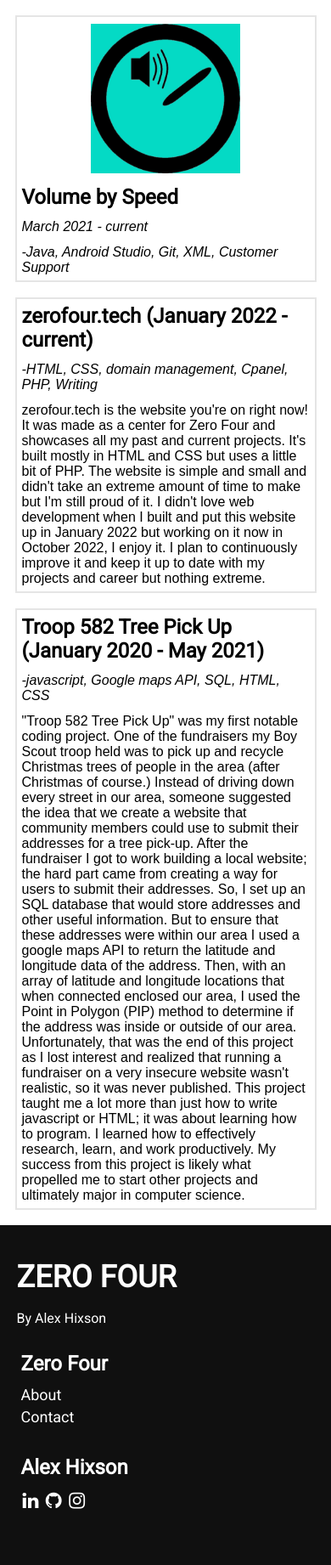
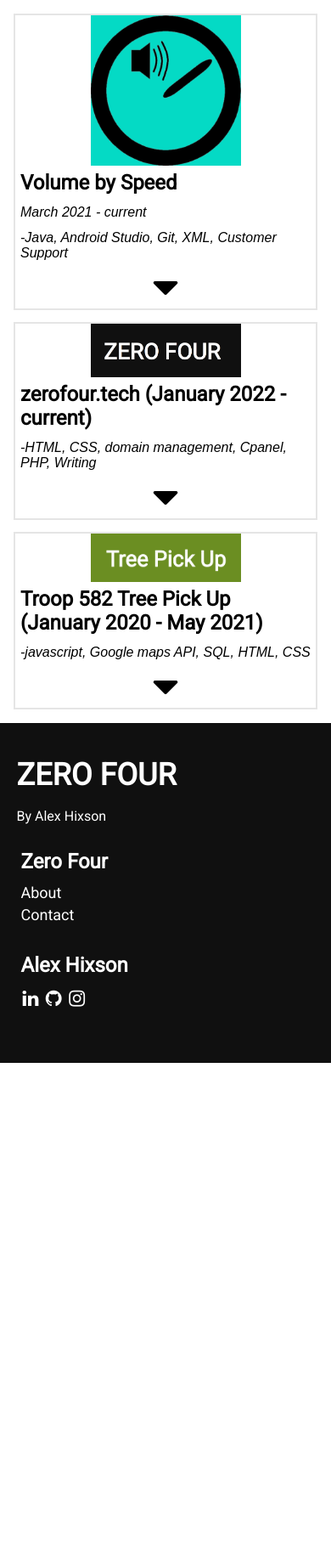
Before and after one commit to hixsonaj/htdocs, a PHP site: page / in a window 390 px wide. Shown: the part 80-1922 px from the top of the page at 85% size. After the commit the page ends 1331 px from the top, so only its background shows below. Run offline with PHP 8.4, Linux system fonts and the light colour scheme.

Commit message:
mobile and desktop scaling, dropdown description added

```diff
--- a/header_footer/footer_style.css
+++ b/header_footer/footer_style.css
@@ -106,7 +106,7 @@
   padding-top: 20px;
 }
 
-@media(max-width: 720px){
+@media(max-width: 766px){
   .footer {
     height: 400px;
   }
--- a/header_footer/header_style.css
+++ b/header_footer/header_style.css
@@ -97,13 +97,13 @@
   width: 200px;
 }
 
-@media(max-width: 720px){
+@media(max-width: 766px){
   .navigation {
     display: none;
   }
 }
 
-@media(min-width: 720px){
+@media(min-width: 766px){
   .dropdown {
     display: none;
   }
--- /dev/null
+++ b/index.css
@@ -0,0 +1,69 @@
+*{
+    margin: 0;
+    padding: 0;
+    list-style: none;
+    text-decoration: none;
+    color: inherit;
+}
+
+.projects_section {
+  width: 100%;
+}
+
+.projects {
+  width: 100%;
+}
+
+.projects li {
+  float: left;
+  width: 32%;
+  display: inline-block;
+  padding-left: 1%;
+  padding-top: 18px;
+  padding-bottom: 18px;
+}
+
+.projects li section {
+  outline: 2px solid #e5e5e5 !important;
+}
+
+.projects li section button {
+  width: 100%;
+  border: none;
+  background-color: transparent;
+  cursor: pointer;
+}
+
+.projects li section button:hover {
+  background-color: #e5e5e5;
+}
+
+.projects li section button span i {
+  text-align: center;
+  font-size: 50px;
+
+}
+
+.description {
+  display: none;
+  background-color: #e5e5e5;
+}
+
+.projects p {
+  font-family: Arial;
+  padding: 6px;
+  font-size: 16px;
+}
+
+.projects h1 {
+  Padding: 6px;
+  font-family: "Roboto";
+  font-size: 24px;
+}
+
+.projects img {
+  width: 50%;
+  display: block;
+  margin-left: auto;
+  margin-right: auto;
+}
--- a/index.php
+++ b/index.php
@@ -3,7 +3,9 @@
     <title>Zero Four</Title>
     <meta name="description" content="Do you need your Christmas tree picked up. We can help you learn how.">
     <meta name="viewport" content="width=device-width, initial-scale=1">
-
+    <link rel="stylesheet" href="https://cdnjs.cloudflare.com/ajax/libs/font-awesome/4.7.0/css/font-awesome.min.css">
+    <link rel="stylesheet" media="screen and (min-width: 767px)" href="index.css" />
+    <link rel="stylesheet" media="screen and (max-width: 766px)" href="index_mobile.css" />
   </head>
   <body>
     <header>
@@ -12,24 +14,73 @@
       ?>
     </header>
     <main>
-      <link rel="stylesheet" href="post_style.css">
-      <div class="post" id="Volume by Speed">
+      <div class="projects_section">
+        <ul class="projects">
+
+          <script type="text/javascript">
+          let id;
+          function toggleDesc(id) {
+            var x = document.getElementById(id);
+            if (x.style.display == "block") {
+              x.style.display = "none";
+            } else {
+              x.style.display = "block";
+            }
+          }
+          </script>
+
+          <li id="volume_by_speed">
+            <section>
+              <img src="project_images/app_logo.png" alt="Zero Four App Logo">
+              <h1>Volume by Speed</h1>
+              <p><i>March 2021 - current</i></p>
+              <p><i>-Java, Android Studio, Git, XML, Customer Support</i></p>
+              <button onclick="toggleDesc('volume_by_speed_description')" type="button" name="button"><span><i class="fa fa-caret-down"></i></span></button>
+            </section>
+            <div class="description" id="volume_by_speed_description">
+              <p>"Volume by Speed" is a mobile app I built that is currently available on the google play store for free. The app will increase your phone's media volume as your speed increases, and the rate at which your volume increases can be adjusted. This could be useful for counteracting road noise when driving, or wind noise when biking. "Volume by Speed" was published in January 2022 and as of October 2022 has over 100 active downloads. I have spent hundreds of hours building this app from front to back, and from start to finish (although I still work on it occasionally). Altogether I have enjoyed building the app, learning java, and familiarizing myself with the process of app development. I continue to enjoy the positive (and negative) feedback I get on how they like the app or how they think it could be improved. </p>
+            </div>
+          </li>
+          <li id="zerofour.tech">
+            <section>
+              <img src="project_images/zero_four_website_logo.png" alt="Zero Four Website Logo">
+              <h1>zerofour.tech (January 2022 - current)</h1>
+              <p><i>-HTML, CSS, domain management, Cpanel, PHP, Writing</i></p>
+              <button onclick="toggleDesc('zero_four_website_description')" type="button" name="button"><span><i class="fa fa-caret-down"></i></span></button>
+            </section>
+            <div class="description" id="zero_four_website_description">
+              <p>zerofour.tech is the website you're on right now! It was made as a center for Zero Four and showcases all my past and current projects. It's built mostly in HTML and CSS but uses a little bit of PHP. The website is simple and small and didn't take an extreme amount of time to make but I'm still proud of it. I didn't love web development when I built and put this website up in January 2022 but working on it now in October 2022, I enjoy it. I plan to continuously improve it and keep it up to date with my projects and career but nothing extreme.</p>
+            </div>
+          </li>
+          <li id="tree_pick_up">
+            <section>
+              <img src="project_images/tree_pick_up_website_logo.png" alt="Tree Pick Up Webstie Logo">
+              <h1>Troop 582 Tree Pick Up (January 2020 - May 2021)</h1>
+              <p><i>-javascript, Google maps API, SQL, HTML, CSS</i></p>
+              <button onclick="toggleDesc('tree_pick_up_website_description')" type="button" name="button"><span><i class="fa fa-caret-down"></i></span></button>
+            </section>
+            <div class="description" id="tree_pick_up_website_description">
+              <p>"Troop 582 Tree Pick Up" was my first notable coding project. One of the fundraisers my Boy Scout troop held was to pick up and recycle Christmas trees of people in the area (after Christmas of course.) Instead of driving down every street in our area, someone suggested the idea that we create a website that community members could use to submit their addresses for a tree pick-up. After the fundraiser I got to work building a local website; the hard part came from creating a way for users to submit their addresses. So, I set up an SQL database that would store addresses and other useful information. But to ensure that these addresses were within our area I used a google maps API to return the latitude and longitude data of the address. Then, with an array of latitude and longitude locations that when connected enclosed our area, I used the Point in Polygon (PIP) method to determine if the address was inside or outside of our area. Unfortunately, that was the end of this project as I lost interest and realized that running a fundraiser on a very insecure website wasn't realistic, so it was never published. This project taught me a lot more than just how to write javascript or HTML; it was about learning how to program. I learned how to effectively research, learn, and work productively. My success from this project is likely what propelled me to start other projects and ultimately major in computer science.</p>
+            </div>
+          </li>
+        </ul>
+        <!-- <div class="project" id="Volume by Speed">
           <img src="post_images/app_logo.png" alt="LOGO">
           <h1>Volume by Speed</h1>
           <p><i>March 2021 - current</i></p>
           <p><i>-Java, Android Studio, Git, XML, Customer Support</i></p>
-        <!-- <p>"Volume by Speed" is a mobile app I built that is currently available on the google play store for free. The app will increase your phone's media volume as your speed increases, and the rate at which your volume increases can be adjusted. This could be useful for counteracting road noise when driving, or wind noise when biking. "Volume by Speed" was published in January 2022 and as of October 2022 has over 100 active downloads. I have spent hundreds of hours building this app from front to back, and from start to finish (although I still work on it occasionally). Altogether I have enjoyed building the app, learning java, and familiarizing myself with the process of app development. I continue to enjoy the positive (and negative) feedback I get on how they like the app or how they think it could be improved. </p> -->
-
+          <p>"Volume by Speed" is a mobile app I built that is currently available on the google play store for free. The app will increase your phone's media volume as your speed increases, and the rate at which your volume increases can be adjusted. This could be useful for counteracting road noise when driving, or wind noise when biking. "Volume by Speed" was published in January 2022 and as of October 2022 has over 100 active downloads. I have spent hundreds of hours building this app from front to back, and from start to finish (although I still work on it occasionally). Altogether I have enjoyed building the app, learning java, and familiarizing myself with the process of app development. I continue to enjoy the positive (and negative) feedback I get on how they like the app or how they think it could be improved. </p>
         </div>
-      <div class="post" id="zerofour.tech">
+        <div class="project" id="zerofour.tech">
           <h1>zerofour.tech (January 2022 - current)</h1>
           <p><i>-HTML, CSS, domain management, Cpanel, PHP, Writing</i></p>
           <p>zerofour.tech is the website you're on right now! It was made as a center for Zero Four and showcases all my past and current projects. It's built mostly in HTML and CSS but uses a little bit of PHP. The website is simple and small and didn't take an extreme amount of time to make but I'm still proud of it. I didn't love web development when I built and put this website up in January 2022 but working on it now in October 2022, I enjoy it. I plan to continuously improve it and keep it up to date with my projects and career but nothing extreme.</p>
         </div>
-      <div class="post" id="Tree_Pick_Up">
+        <div class="project" id="Tree_Pick_Up">
           <h1>Troop 582 Tree Pick Up (January 2020 - May 2021)</h1>
           <p><i>-javascript, Google maps API, SQL, HTML, CSS</i></p>
           <p>"Troop 582 Tree Pick Up" was my first notable coding project. One of the fundraisers my Boy Scout troop held was to pick up and recycle Christmas trees of people in the area (after Christmas of course.) Instead of driving down every street in our area, someone suggested the idea that we create a website that community members could use to submit their addresses for a tree pick-up. After the fundraiser I got to work building a local website; the hard part came from creating a way for users to submit their addresses. So, I set up an SQL database that would store addresses and other useful information. But to ensure that these addresses were within our area I used a google maps API to return the latitude and longitude data of the address. Then, with an array of latitude and longitude locations that when connected enclosed our area, I used the Point in Polygon (PIP) method to determine if the address was inside or outside of our area. Unfortunately, that was the end of this project as I lost interest and realized that running a fundraiser on a very insecure website wasn't realistic, so it was never published. This project taught me a lot more than just how to write javascript or HTML; it was about learning how to program. I learned how to effectively research, learn, and work productively. My success from this project is likely what propelled me to start other projects and ultimately major in computer science. </p>
+        </div> -->
       </div>
     </main>
     <footer>
--- /dev/null
+++ b/index_mobile.css
@@ -0,0 +1,62 @@
+*{
+    margin: 0;
+    padding: 0;
+    list-style: none;
+    text-decoration: none;
+    color: inherit;
+}
+
+.projects_section {
+  width: 100%;
+}
+
+.projects {
+  width: 100%;
+}
+
+.projects li{
+  margin: 18px;
+}
+
+.projects li section{
+  outline: 2px solid #e5e5e5 !important;
+}
+
+.projects li section button {
+  width: 100%;
+  border: none;
+  background-color: transparent;
+}
+
+.projects li section button span i {
+  text-align: center;
+  font-size: 50px;
+}
+
+.projects li section button:hover {
+  background-color: #e5e5e5;
+}
+
+.description {
+  display: none;
+  background-color: #e5e5e5;
+}
+
+.projects img {
+  width: 50%;
+  margin-left: auto;
+  margin-right: auto;
+  display: block;
+}
+
+.projects p {
+  font-family: Arial;
+  padding: 6px;
+  font-size: 16px;
+}
+
+.projects h1 {
+  Padding: 6px;
+  font-family: "Roboto";
+  font-size: 24px;
+}
--- a/post_style.css
+++ /dev/null
@@ -1,54 +0,0 @@
-*{
-    margin: 0;
-    padding: 0;
-    list-style: none;
-    text-decoration: none;
-    color: inherit;
-}
-
-.post {
-  display: block;
-  border-style: solid;
-  width: 90%;
-  margin: 18 auto;
-  border-color: #e5e5e5;
-  border-width: 2.5px;
-}
-
-.post p {
-  font-family: Arial;
-  padding: 6px;
-  font-size: 16px;
-}
-
-.post h1 {
-  Padding: 6px;
-  font-family: "Roboto";
-  font-size: 24px;
-}
-
-.post img {
-  width: 50%;
-  display: block;
-  margin: 8px auto;
-}
-
-.post a {
-  padding-left: 0px;
-  padding-right: 0px;
-  color: Blue;
-  text-decoration: underline;
-  font-family: "Arial"
-}
-
-.post form input {
-  margin: 6px;
-  padding: 6px;
-
-}
-
-.post form button {
-  padding: 6px;
-  margin: 6px;
-  border-radius: 4px;
-}
```
Also changed, not shown: ONHOLD/index2.css (deleted, +0 -71 lines), ONHOLD/index2.php (deleted, +0 -51 lines), ONHOLD/index_horizontal-style.css (deleted, +0 -64 lines), ONHOLD/index_horizontal.php (deleted, +0 -51 lines), post_images/cdt_logo.png (deleted), project_images/app_logo.png (renamed from post_images/app_logo.png), project_images/tree_pick_up_website_logo.png (added), project_images/zero_four_website_logo.png (added), 1 other file. Lines whose indentation alone changed are shown as unchanged.
